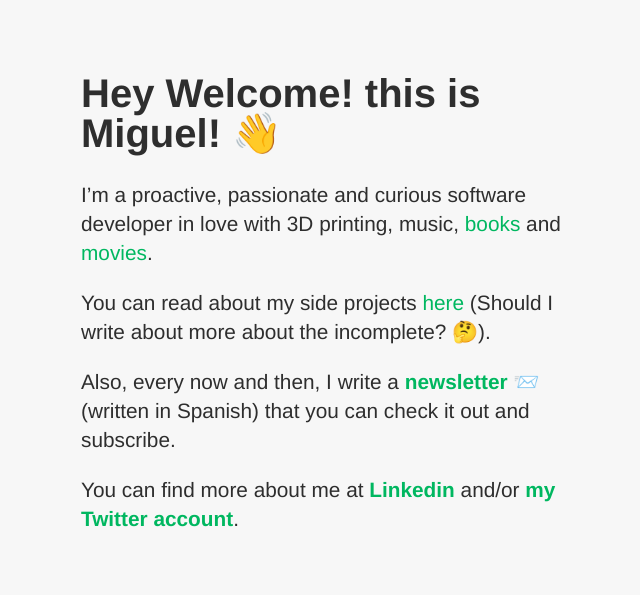
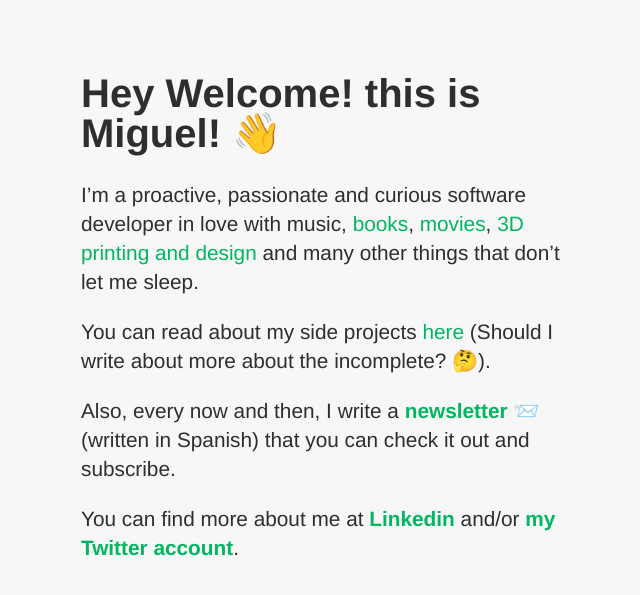
Before and after one commit to mavilam/mavilam.github.io, a Jekyll site: the page built from index.md, in a window 1280 px wide. Shown: the top 595 px of the page, without its empty margins (309-949 px from the left). Built offline with Jekyll 4.4.1, drawn with Linux system fonts in a browser that asks for light colours.

Commit message:
Add thingiverse link

```diff
--- a/index.md
+++ b/index.md
@@ -2,7 +2,7 @@
 layout: home
 ---
 
-I'm a proactive, passionate and curious software developer in love with 3D printing, music, [books](https://www.goodreads.com/user/show/90940182-miguel-vila) and [movies](https://letterboxd.com/mavilam/).
+I'm a proactive, passionate and curious software developer in love with music, [books](https://www.goodreads.com/user/show/90940182-miguel-vila), [movies](https://letterboxd.com/mavilam/), [3D printing and design](https://www.thingiverse.com/mavilam/designs) and many other things that don't let me sleep.
 
 You can read about my side projects [here](/sideprojects/) (Should I write about more about the incomplete? 🤔).
 
```
